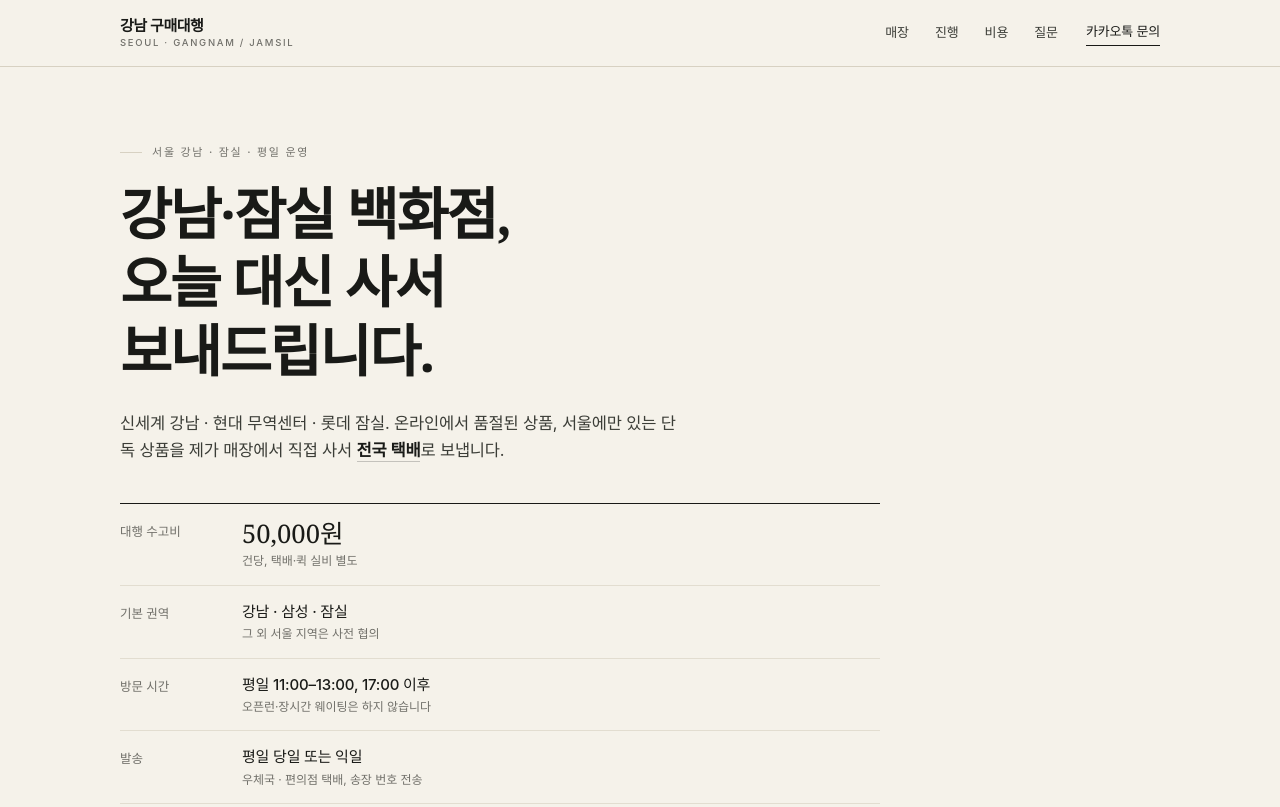
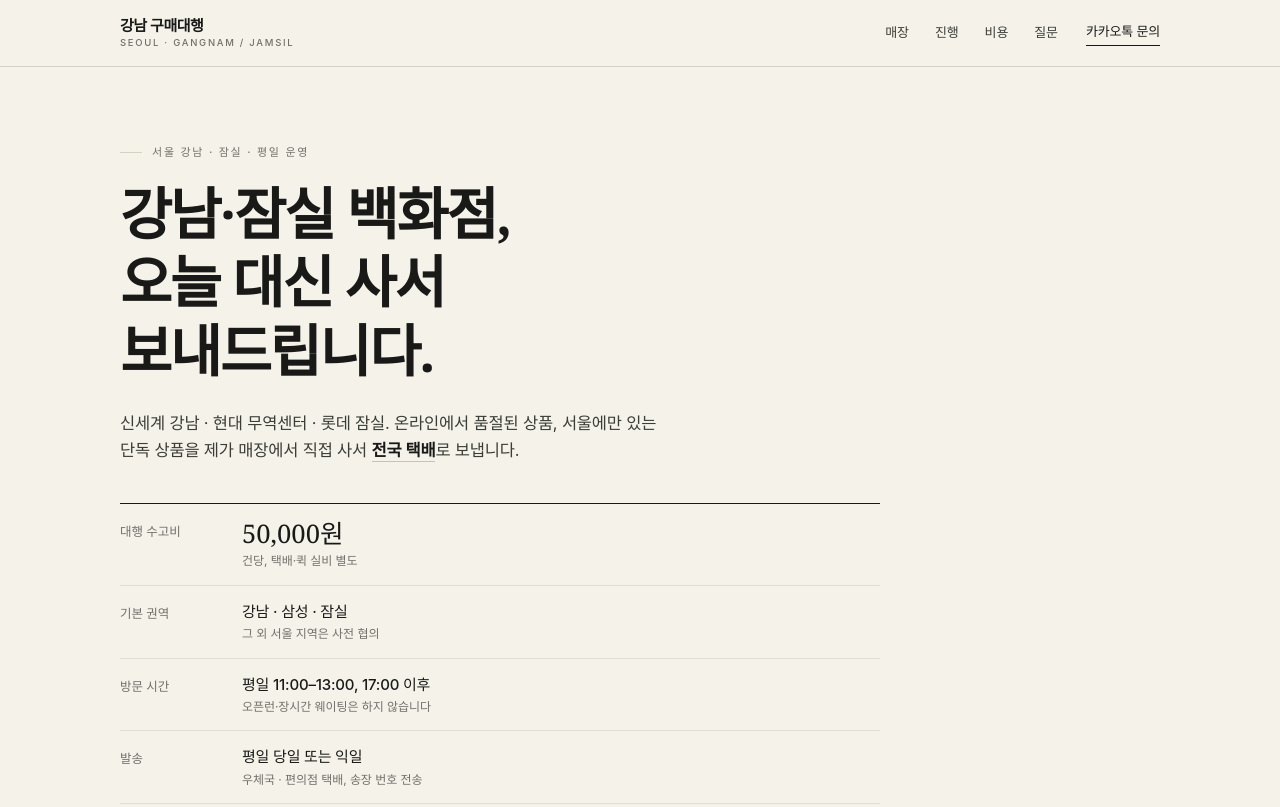
Before and after one commit to Minjaeun/seoul-pickup, a plain HTML site: page index.html in a window 1280 px wide. Shown: the top 807 px of the page. Drawn offline with Linux system fonts and the light colour scheme; a web font is replaced by a local one.

Commit message:
가독성: 국문 어절 단위 줄바꿈(keep-all), 앵커 헤더 가림 보정

```diff
--- a/index.html
+++ b/index.html
@@ -200,6 +200,8 @@
     font-size:16px;
     line-height:1.7;
     letter-spacing:-0.012em;
+    word-break:keep-all;
+    overflow-wrap:break-word;
     -webkit-font-smoothing:antialiased;
     text-rendering:optimizeLegibility;
   }
@@ -289,9 +291,9 @@
   }
 
   /* ---------- sections ---------- */
-  section{padding:54px 0}
+  section{padding:54px 0;scroll-margin-top:62px}
   section + section{border-top:1px solid var(--rule)}
-  @media (min-width:900px){ section{padding:84px 0} }
+  @media (min-width:900px){ section{padding:84px 0;scroll-margin-top:70px} }
   .sec-head{max-width:44em}
   .label{display:block;font-size:11px;font-weight:500;letter-spacing:.16em;color:var(--muted);text-transform:uppercase}
   .sec-head h2{margin-top:14px;font-size:clamp(1.45rem,5.2vw,2.05rem);font-weight:600;letter-spacing:-0.035em;line-height:1.32}
```
